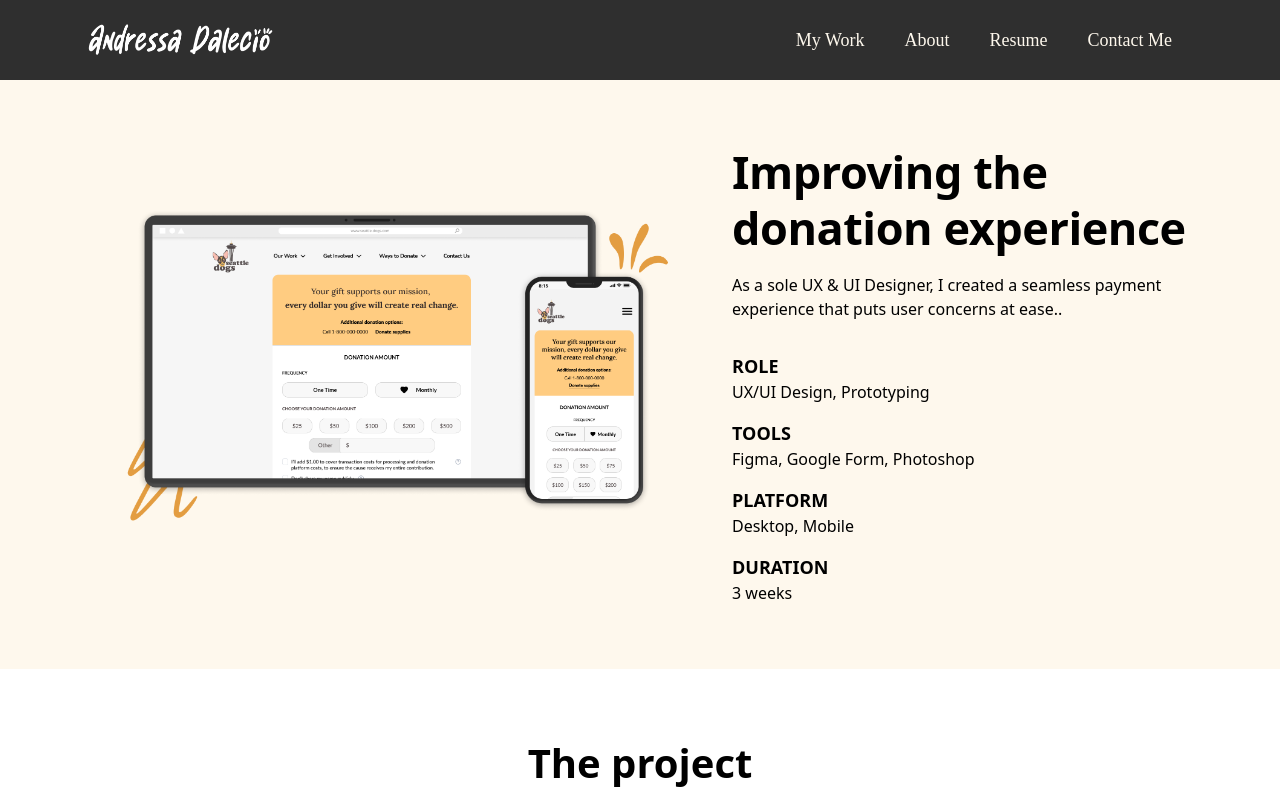
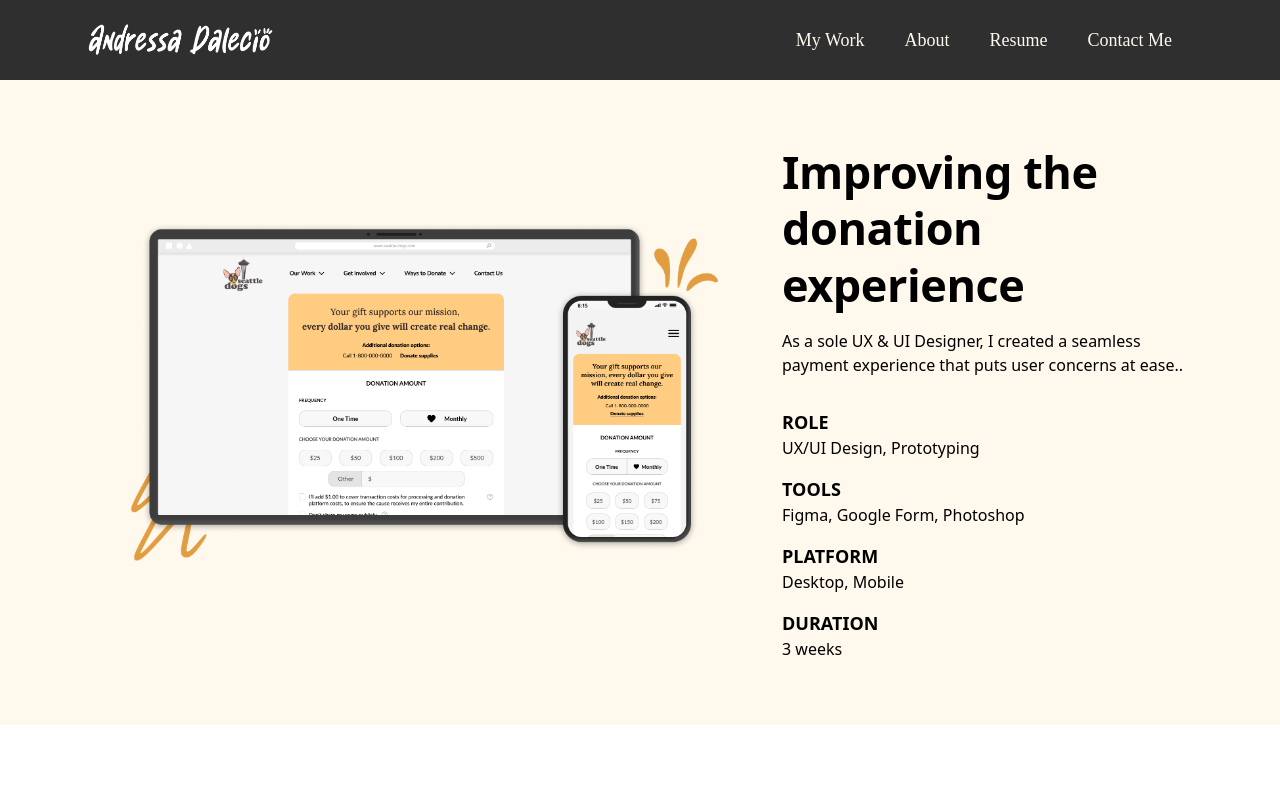
Before and after one commit to gustxyz/andressa-portfolio, a Next.js app: page /my-work/payment-form in a window 1280 px wide. Shown: the top 800 px of the page. Built offline with nearby package versions, Linux system fonts and the light colour scheme.

Commit message:
changeherosize

```diff
--- a/app/my-work/payment-form/page.tsx
+++ b/app/my-work/payment-form/page.tsx
@@ -432,8 +432,8 @@ export default function WorkPage() {
             {" "}
             <img
               className="lg:mt-0 mt-4"
-              height="350px"
-              width="580px"
+              height="400px"
+              width="630px"
               src={HeroImgPath}
             />
             <HeroContent
```
